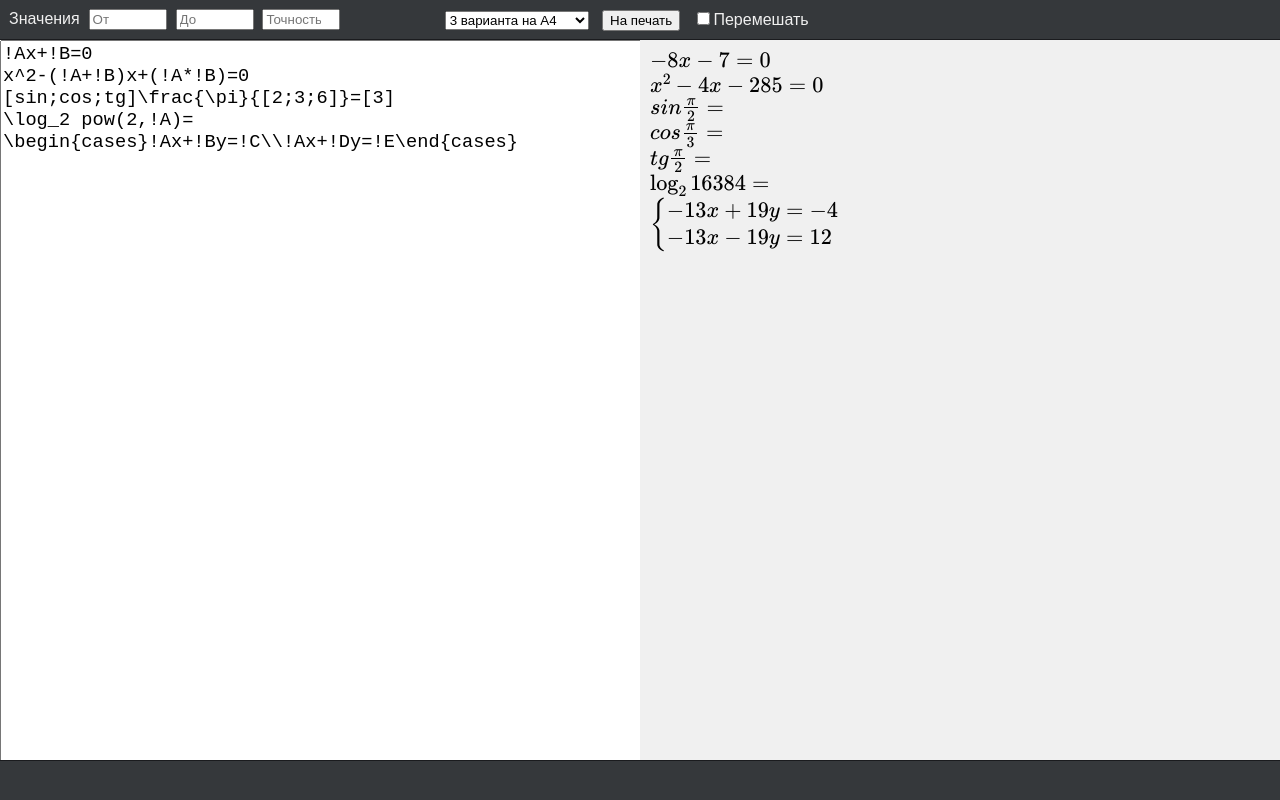
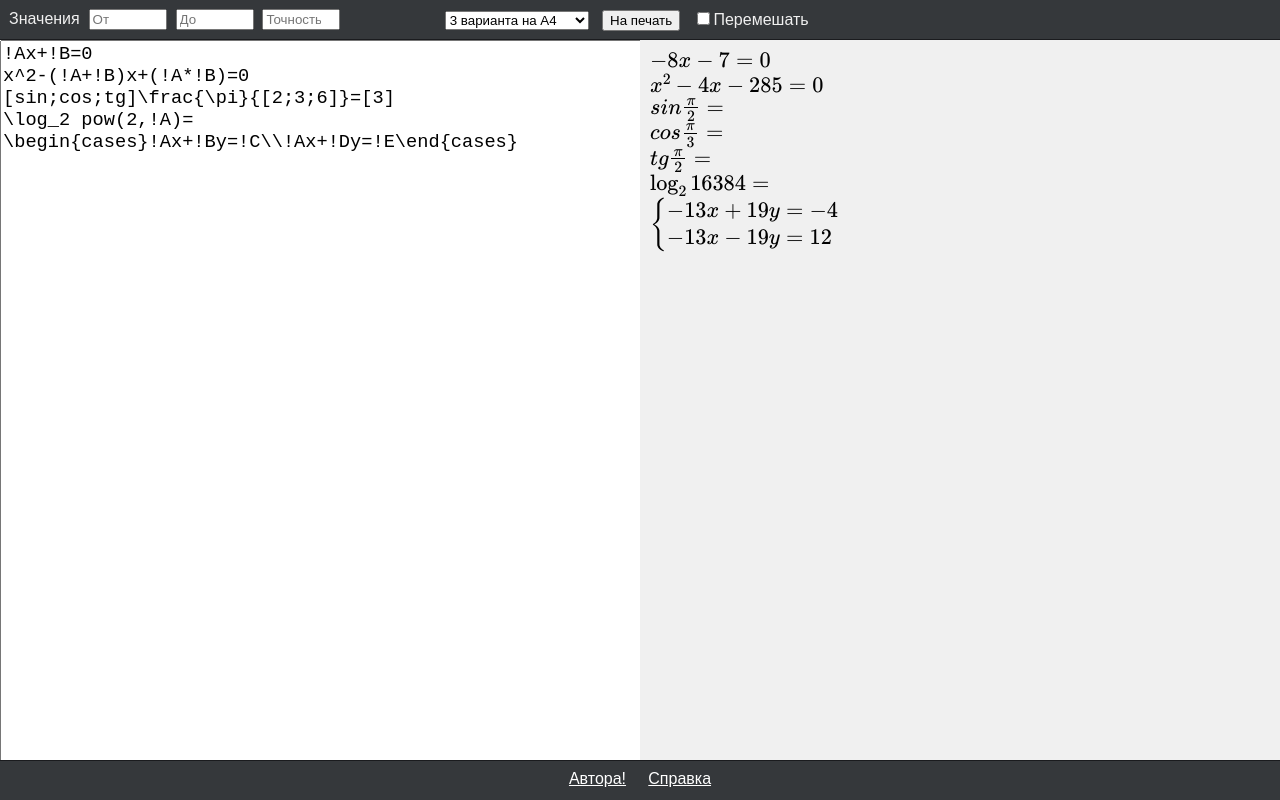
Before and after one commit to axelofan/mathtask, a plain HTML site: page index.html in a window 1280 px wide. Drawn offline with nearby package versions, Linux system fonts and the light colour scheme; some packages are replaced by stand-ins of ours.

Commit message:
Add footer and update README

```diff
--- a/index.html
+++ b/index.html
@@ -17,7 +17,7 @@
 				<input type='number' id='fixedInput' placeholder='Точность'>
 			</div>
 			<div>
-				<p style='text-align: center; margin:0;'>
+				<p>
 				<select id='formatChoice'>
 					<option value='3'>3 варианта на A4</option>
 					<option value='5'>5 вариантов на A4</option>
@@ -39,7 +39,7 @@ x^2-(!A+!B)x+(!A*!B)=0
 			</textarea>
 		</div>
 		<div class='preview textField' id='previewContainer'></div>
-		<div class=footer></div>
+		<div class=footer><p><a href='https://vk.com/axelofan'>Автора!</a>&nbsp; &nbsp; &nbsp;<a href='https://github.com/axelofan/mathtask/blob/master/README.md'>Справка</a></p></div>
 	</div>
 	<div class='printBackground textField' style="display:none" id=printBackground>
 	<div class='print' id=printContainer></div>
--- a/style.css
+++ b/style.css
@@ -2,6 +2,13 @@ body {
   margin:0;
   font-family: sans-serif;
   overflow-x: hidden;
+}
+p {
+  text-align: center;
+  margin:0;
+}
+a {
+  color: white;
 }
 .app {
   width: 100vw;
@@ -43,6 +50,7 @@ input[type=number] {
   grid-area: footer;
   background-color: #35383b;
   border-top: solid 1px #1a1b1e;
+  padding-top:9px;
 }
 
 .textField {
```
Also changed, not shown: 1 other file.
